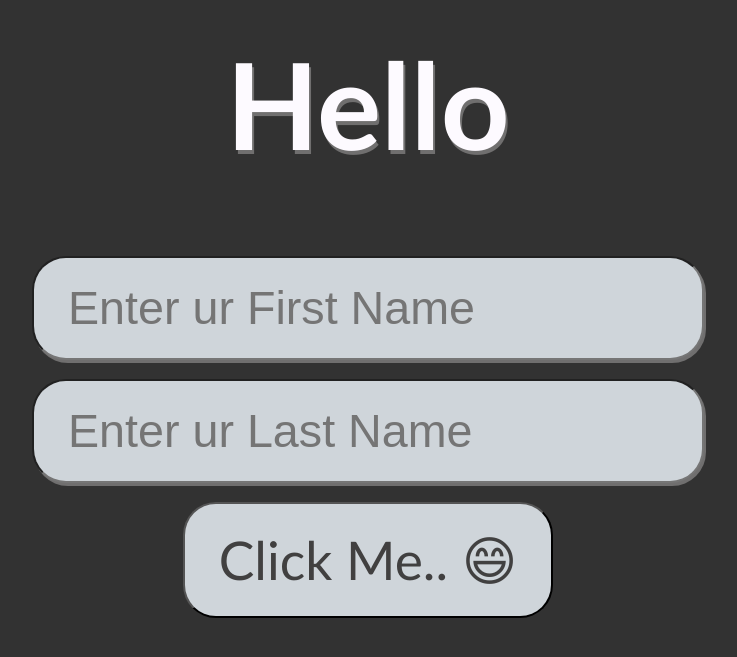
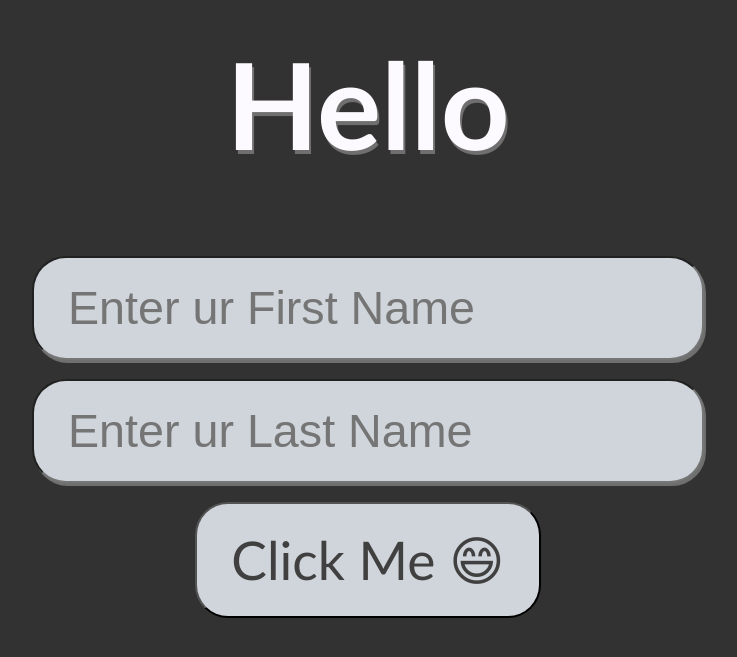
Before and after one commit to pranavbharadwaj007/React-Practise, a React (Create React App) app: page / in a window 1280 px wide. Shown: the part 115-772 px from the top of the page, without its empty margins (272-1009 px from the left). Built offline with nearby package versions, Linux system fonts and the light colour scheme.

Commit message:
added emoji to login

```diff
--- a/src/App.js
+++ b/src/App.js
@@ -34,7 +34,7 @@ setLastName(lame);
     <input  type='text' placeholder='Enter ur First Name' onChange={inputEvent} value={name}  />
     <input  type='text' placeholder='Enter ur Last Name' onChange={inputEvento} value={lame}  />
 
-    <button  type="submit">Click Me.. 😄</button>
+    <button  type="submit">Click Me 😄</button>
 </div>
 </form>
         </div>
```
